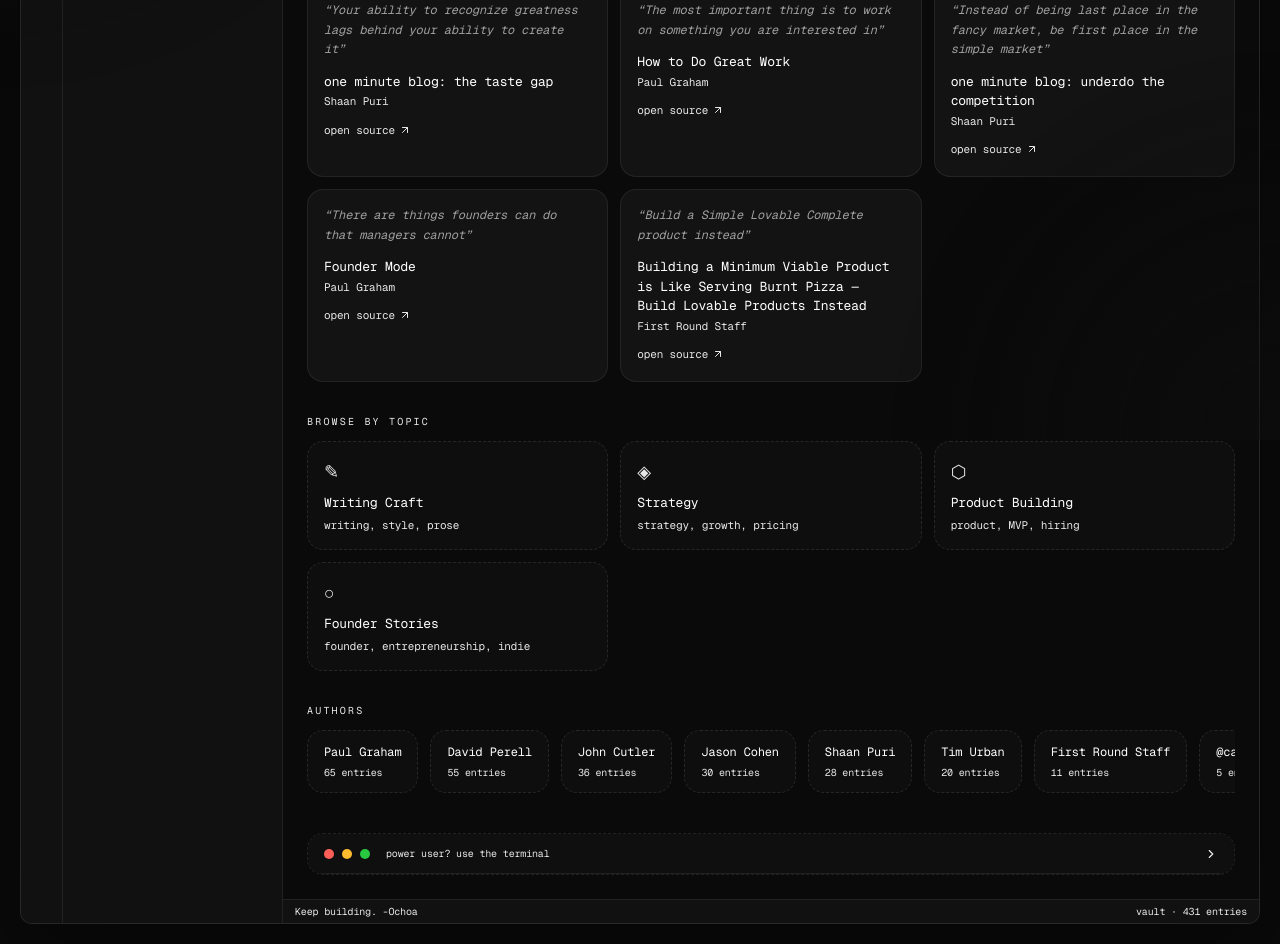
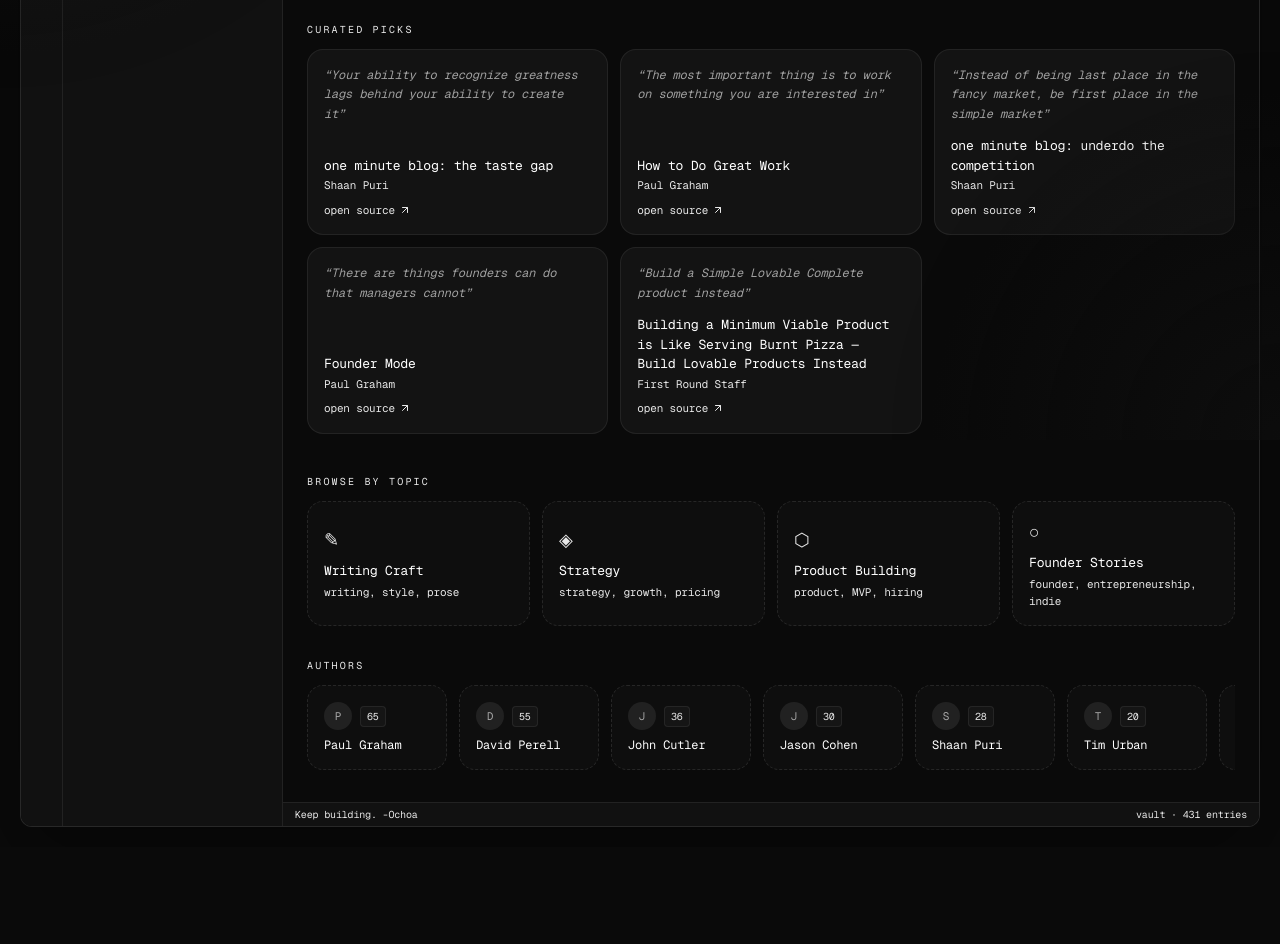
Before and after one commit to bravura-studio/andochoa.com, a Next.js app: page /vault in a window 1280 px wide. Shown: the part 360-1304 px from the top of the page. After the commit the page ends 1207 px from the top, so only its background shows below. Built offline with nearby package versions, Linux system fonts and the light colour scheme.

Commit message:
feat(vault): UX polish — 11 fixes (BRAA-256) (#21)

```diff
--- a/components/site-shell.tsx
+++ b/components/site-shell.tsx
@@ -152,7 +152,7 @@
               </div>
             </div>
 
-            <div className="min-h-0 flex-1 overflow-y-auto bg-background px-4 py-4 sm:px-6 sm:py-6">{children}</div>
+            <div className="shell-content-scroll min-h-0 flex-1 overflow-y-auto bg-background px-4 py-4 sm:px-6 sm:py-6">{children}</div>
 
             <div className="shell-chrome flex h-6 items-center justify-between border-t px-3 text-[10px] text-white/28">
               <span>Keep building. -Ochoa</span>
--- a/components/vault-workspace.tsx
+++ b/components/vault-workspace.tsx
@@ -1,8 +1,8 @@
 "use client";
 
 import Link from "next/link";
-import { useEffect, useMemo, useRef, useState } from "react";
-import { ArrowUpRight, ChevronDown, ChevronRight } from "lucide-react";
+import { useCallback, useEffect, useMemo, useRef, useState } from "react";
+import { ArrowUpRight, ChevronUp, X } from "lucide-react";
 import Fuse from "fuse.js";
 import { SiteShell } from "@/components/site-shell";
 import type { VaultEntry } from "@/lib/vault";
@@ -34,13 +34,20 @@
   return suggestions[index] ?? suggestions[0] ?? "";
 }
 
+function useDebounce<T>(value: T, delay: number): T {
+  const [debounced, setDebounced] = useState(value);
+  useEffect(() => {
+    const t = setTimeout(() => setDebounced(value), delay);
+    return () => clearTimeout(t);
+  }, [value, delay]);
+  return debounced;
+}
+
 function getTopAuthors(entries: VaultEntry[]) {
   const counts = new Map<string, number>();
   for (const entry of entries) {
-    const author = entry.authorLabel;
-    if (author && author !== "Unknown") {
-      counts.set(author, (counts.get(author) ?? 0) + 1);
-    }
+    const a = entry.authorLabel;
+    if (a && a !== "Unknown") counts.set(a, (counts.get(a) ?? 0) + 1);
   }
   return [...counts.entries()]
     .sort((a, b) => b[1] - a[1])
@@ -57,14 +64,50 @@
   return [...counts.entries()].sort((a, b) => a[0].localeCompare(b[0]));
 }
 
+function getDomain(url: string | null): string | null {
+  if (!url) return null;
+  try {
+    return new URL(url).hostname.replace(/^www\./, "");
+  } catch {
+    return null;
+  }
+}
+
+function getUniqueAuthorCount(entries: VaultEntry[]): number {
+  const s = new Set<string>();
+  for (const e of entries) {
+    if (e.authorLabel && e.authorLabel !== "Unknown") s.add(e.authorLabel);
+  }
+  return s.size;
+}
+
 export function VaultWorkspace({ entries }: VaultWorkspaceProps) {
-  const [query, setQuery] = useState("");
+  const [rawQuery, setRawQuery] = useState("");
   const [activeFolder, setActiveFolder] = useState<string>("");
-  const [terminalOpen, setTerminalOpen] = useState(false);
+  const [activeCluster, setActiveCluster] = useState<string>("");
+  const [activeAuthor, setActiveAuthor] = useState<string>("");
+  const [showBackToTop, setShowBackToTop] = useState(false);
 
+  const query = useDebounce(rawQuery, 300);
   const isSearching = query.trim().length > 0;
+  const hasFilter = isSearching || !!activeCluster || !!activeAuthor || !!activeFolder;
+
   const placeholder = useRotatingPlaceholder(PLACEHOLDER_SUGGESTIONS, !isSearching);
   const inputRef = useRef<HTMLInputElement>(null);
+  const resultsRef = useRef<HTMLDivElement>(null);
+  const clustersRef = useRef<HTMLElement>(null);
+
+  // Back-to-top: appear after user scrolls past clusters section
+  useEffect(() => {
+    const scrollEl = document.querySelector(".shell-content-scroll") ?? window;
+    const handleScroll = () => {
+      const el = clustersRef.current;
+      if (!el) return;
+      setShowBackToTop(el.getBoundingClientRect().bottom < 0);
+    };
+    scrollEl.addEventListener("scroll", handleScroll, { passive: true });
+    return () => scrollEl.removeEventListener("scroll", handleScroll);
+  }, []);
 
   const fuse = useMemo(
     () =>
@@ -76,17 +119,26 @@
     [entries],
   );
 
-  const searchResults = useMemo(() => {
-    if (!query.trim()) return [];
-    return fuse.search(query.trim()).map((r) => r.item);
-  }, [fuse, query]);
+  const displayEntries = useMemo(() => {
+    if (isSearching) return fuse.search(query.trim()).map((r) => r.item);
+    if (activeAuthor) return entries.filter((e) => e.authorLabel === activeAuthor);
+    if (activeCluster) {
+      const cluster = vaultClusters.find((c) => c.label === activeCluster);
+      if (!cluster) return [];
+      const kws = cluster.keywords.map((k) => k.toLowerCase());
+      return entries.filter((e) => {
+        const text = `${e.title} ${e.folderPath} ${e.snippet} ${e.authorLabel}`.toLowerCase();
+        return kws.some((kw) => text.includes(kw));
+      });
+    }
+    if (activeFolder) {
+      return entries.filter(
+        (e) => e.folderPath === activeFolder || e.folderPath.startsWith(`${activeFolder}/`),
+      );
+    }
+    return [];
+  }, [fuse, query, isSearching, activeAuthor, activeCluster, activeFolder, entries]);
 
-  const folderFiltered = useMemo(() => {
-    if (!activeFolder) return entries;
-    return entries.filter((e) => e.folderPath === activeFolder || e.folderPath.startsWith(`${activeFolder}/`));
-  }, [entries, activeFolder]);
-
-  const displayEntries = isSearching ? searchResults : folderFiltered;
   const hasResults = displayEntries.length > 0;
 
   const entryBySlug = useMemo(() => new Map(entries.map((e) => [e.slug, e])), [entries]);
@@ -104,24 +156,74 @@
 
   const topAuthors = useMemo(() => getTopAuthors(entries), [entries]);
   const topFolders = useMemo(() => getTopLevelFolders(entries), [entries]);
+  const uniqueAuthorCount = useMemo(() => getUniqueAuthorCount(entries), [entries]);
+  const collectionCount = topFolders.length;
+
+  // Top 3 entries per author for spotlight preview
+  const authorTopEntries = useMemo(() => {
+    const map = new Map<string, VaultEntry[]>();
+    for (const { author } of topAuthors) {
+      map.set(author, entries.filter((e) => e.authorLabel === author).slice(0, 3));
+    }
+    return map;
+  }, [topAuthors, entries]);
+
+  const scrollToResults = useCallback(() => {
+    requestAnimationFrame(() => {
+      resultsRef.current?.scrollIntoView({ behavior: "smooth", block: "start" });
+    });
+  }, []);
+
+  function clearFilters() {
+    setRawQuery("");
+    setActiveCluster("");
+    setActiveAuthor("");
+    setActiveFolder("");
+  }
 
   function handleChip(term: string) {
-    setQuery(term);
+    setRawQuery(term);
+    setActiveCluster("");
+    setActiveAuthor("");
     setActiveFolder("");
     inputRef.current?.focus();
+    scrollToResults();
   }
 
   function handleFolderFilter(folder: string) {
-    setActiveFolder(activeFolder === folder ? "" : folder);
-    setQuery("");
+    const next = activeFolder === folder ? "" : folder;
+    setActiveFolder(next);
+    setRawQuery("");
+    setActiveCluster("");
+    setActiveAuthor("");
+    if (next) scrollToResults();
   }
 
-  const terminalLines = [
-    "knowledge vault online",
-    `${entries.length} indexed sources loaded`,
-    activeFolder ? `scope: ${activeFolder}` : "scope: root",
-    query ? `query: ${query}` : "query: idle",
-  ];
+  function handleCluster(label: string) {
+    const next = activeCluster === label ? "" : label;
+    setActiveCluster(next);
+    setRawQuery("");
+    setActiveAuthor("");
+    setActiveFolder("");
+    if (next) scrollToResults();
+  }
+
+  function handleAuthor(author: string) {
+    const next = activeAuthor === author ? "" : author;
+    setActiveAuthor(next);
+    setRawQuery("");
+    setActiveCluster("");
+    setActiveFolder("");
+    if (next) scrollToResults();
+  }
+
+  function handleBackToTop() {
+    (document.querySelector(".shell-content-scroll") as HTMLElement | null)?.scrollTo({
+      top: 0,
+      behavior: "smooth",
+    });
+    inputRef.current?.focus();
+  }
 
   const sidebar = useMemo(
     () => (
@@ -130,9 +232,16 @@
           <p className="px-1 text-[10px] uppercase tracking-[0.22em] text-white/28">vault/</p>
           <button
             className={`flex w-full items-center rounded-md px-3 py-2 text-left text-[12px] transition ${
-              !activeFolder ? "bg-white/[0.06] text-white" : "text-white/42 hover:bg-white/[0.04] hover:text-white/72"
+              !activeFolder
+                ? "bg-white/[0.06] text-white"
+                : "text-white/42 hover:bg-white/[0.04] hover:text-white/72"
             }`}
-            onClick={() => { setActiveFolder(""); setQuery(""); }}
+            onClick={() => {
+              setActiveFolder("");
+              setRawQuery("");
+              setActiveCluster("");
+              setActiveAuthor("");
+            }}
             type="button"
           >
             vault/ ({entries.length})
@@ -168,33 +277,47 @@
       tabs={[{ active: true, label: "vault" }]}
     >
       <div className="space-y-8">
+        {/* 1. Search bar — sticky at top of scroll area on mobile */}
         <section className="space-y-4">
+          <div className="sticky top-0 z-10 -mx-4 px-4 pb-3 pt-1 sm:-mx-6 sm:px-6 bg-[#0a0a0a]/95 backdrop-blur-sm">
             <div className="relative">
               <input
                 ref={inputRef}
+                aria-label="Search vault"
                 className="w-full rounded-lg border border-white/14 bg-white/[0.04] px-5 py-4 text-[15px] text-white outline-none placeholder:text-white/28 focus:border-white/24 focus:bg-white/[0.06] transition"
-              onChange={(e) => { setQuery(e.target.value); setActiveFolder(""); }}
+                onChange={(e) => {
+                  setRawQuery(e.target.value);
+                  setActiveCluster("");
+                  setActiveAuthor("");
+                  setActiveFolder("");
+                }}
                 placeholder={placeholder}
                 type="search"
-              value={query}
-              aria-label="Search vault"
+                value={rawQuery}
               />
-            {query && (
+              {rawQuery && (
                 <button
-                className="absolute right-4 top-1/2 -translate-y-1/2 text-[11px] text-white/36 hover:text-white/60 transition"
-                onClick={() => setQuery("")}
+                  className="absolute right-4 top-1/2 -translate-y-1/2 flex items-center gap-1 text-[11px] text-white/36 hover:text-white/60 transition"
+                  onClick={() => setRawQuery("")}
                   type="button"
                 >
+                  <X className="h-3 w-3" />
                   clear
                 </button>
               )}
             </div>
+          </div>
 
+          {/* Chips with active state */}
           <div className="space-y-2">
             <div className="flex flex-wrap gap-2">
               {POPULAR_CHIPS.map((chip) => (
                 <button
-                  className="rounded-full border border-white/10 bg-white/[0.03] px-3 py-1 text-[12px] text-white/56 transition hover:border-white/20 hover:bg-white/[0.06] hover:text-white"
+                  className={`rounded-full border px-3 py-1 text-[12px] transition ${
+                    rawQuery === chip
+                      ? "border-white/30 bg-white/[0.10] text-white"
+                      : "border-white/10 bg-white/[0.03] text-white/56 hover:border-white/20 hover:bg-white/[0.06] hover:text-white"
+                  }`}
                   key={chip}
                   onClick={() => handleChip(chip)}
                   type="button"
@@ -206,7 +329,11 @@
             <div className="flex flex-wrap gap-2">
               {AUTHOR_CHIPS.map((author) => (
                 <button
-                  className="rounded-full border border-white/8 bg-white/[0.02] px-3 py-1 text-[12px] text-white/42 transition hover:border-white/16 hover:bg-white/[0.04] hover:text-white/72"
+                  className={`rounded-full border px-3 py-1 text-[12px] transition ${
+                    rawQuery === author
+                      ? "border-white/20 bg-white/[0.07] text-white/80"
+                      : "border-white/8 bg-white/[0.02] text-white/42 hover:border-white/16 hover:bg-white/[0.04] hover:text-white/72"
+                  }`}
                   key={author}
                   onClick={() => handleChip(author)}
                   type="button"
@@ -218,31 +345,19 @@
           </div>
         </section>
 
-        {isSearching && (
+        {/* 10. Stats bar */}
         <section>
-            {hasResults ? (
-              <div className="space-y-2">
-                <p className="text-[10px] uppercase tracking-[0.22em] text-white/28">
-                  {displayEntries.length} result{displayEntries.length !== 1 ? "s" : ""} for &ldquo;{query}&rdquo;
+          <p className="text-[11px] text-white/28 tracking-wide">
+            {entries.length} sources · {uniqueAuthorCount} authors · {collectionCount} collections ·
+            curated since 2025
           </p>
-                <div className="space-y-2 max-h-[600px] overflow-y-auto pr-1">
-                  {displayEntries.slice(0, 20).map((entry) => (
-                    <ResultCard key={entry.id} entry={entry} />
-                  ))}
-                </div>
-              </div>
-            ) : (
-              <NoResults query={query} onChip={handleChip} />
-            )}
         </section>
-        )}
 
-        {!isSearching && (
-          <>
+        {/* 6. Curated picks — horizontal scroll on mobile */}
         {pickedEntries.length > 0 && (
           <section className="space-y-3">
             <p className="text-[10px] uppercase tracking-[0.22em] text-white/28">curated picks</p>
-                <div className="grid gap-3 sm:grid-cols-2 lg:grid-cols-3">
+            <div className="flex gap-3 overflow-x-auto pb-2 scrollbar-none sm:grid sm:grid-cols-2 lg:grid-cols-3">
               {pickedEntries.map(({ entry, note }) => (
                 <PickCard key={entry.id} entry={entry} note={note} />
               ))}
@@ -250,14 +365,19 @@
           </section>
         )}
 
-            <section className="space-y-3">
+        {/* 8. Cluster cards with active state */}
+        <section className="space-y-3" ref={clustersRef}>
           <p className="text-[10px] uppercase tracking-[0.22em] text-white/28">browse by topic</p>
-              <div className="grid gap-3 sm:grid-cols-2 lg:grid-cols-3">
+          <div className="grid grid-cols-2 gap-3 lg:grid-cols-4">
             {vaultClusters.map((cluster) => (
               <button
-                    className="rounded-lg border border-dashed border-white/10 bg-white/[0.02] p-4 text-left transition hover:border-white/18 hover:bg-white/[0.04]"
+                className={`rounded-lg border p-4 text-left transition ${
+                  activeCluster === cluster.label
+                    ? "border-white/28 bg-white/[0.07]"
+                    : "border-dashed border-white/10 bg-white/[0.02] hover:border-white/18 hover:bg-white/[0.04]"
+                }`}
                 key={cluster.label}
-                    onClick={() => handleChip(cluster.keywords[0] ?? cluster.label)}
+                onClick={() => handleCluster(cluster.label)}
                 type="button"
               >
                 <span className="text-[18px]">{cluster.icon}</span>
@@ -268,113 +388,161 @@
           </div>
         </section>
 
+        {/* 7. Author spotlight — interactive, horizontal scroll */}
         <section className="space-y-3">
           <p className="text-[10px] uppercase tracking-[0.22em] text-white/28">authors</p>
           <div className="flex gap-3 overflow-x-auto pb-2 scrollbar-none">
-                {topAuthors.map(({ author, count }) => (
+            {topAuthors.map(({ author, count }) => {
+              const preview = authorTopEntries.get(author) ?? [];
+              const isActive = activeAuthor === author;
+              return (
                 <button
-                    className="shrink-0 rounded-lg border border-dashed border-white/10 bg-white/[0.02] px-4 py-3 text-left transition hover:border-white/18 hover:bg-white/[0.04]"
+                  className={`shrink-0 min-w-[140px] max-w-[180px] rounded-lg border p-4 text-left transition ${
+                    isActive
+                      ? "border-white/28 bg-white/[0.07]"
+                      : "border-dashed border-white/10 bg-white/[0.02] hover:border-white/18 hover:bg-white/[0.04]"
+                  }`}
                   key={author}
-                    onClick={() => handleChip(author)}
+                  onClick={() => handleAuthor(author)}
                   type="button"
                 >
-                    <p className="text-[12px] text-white">{author}</p>
-                    <p className="mt-1 text-[10px] text-white/36">{count} entries</p>
+                  <div className="flex items-center gap-2">
+                    <div className="flex h-7 w-7 shrink-0 items-center justify-center rounded-full bg-white/[0.08] text-[11px] text-white/60 font-mono">
+                      {author[0]?.toUpperCase()}
+                    </div>
+                    <span className="rounded px-1.5 py-0.5 text-[10px] text-white/36 border border-white/8 bg-white/[0.03]">
+                      {count}
+                    </span>
+                  </div>
+                  <p className="mt-2 text-[12px] text-white leading-tight">{author}</p>
+                  {isActive && preview.length > 0 && (
+                    <div className="mt-3 space-y-1.5 border-t border-white/8 pt-2">
+                      {preview.map((e) => (
+                        <div key={e.id} className="space-y-0.5">
+                          <p className="text-[10px] text-white/60 leading-snug line-clamp-2">{e.title}</p>
+                          {getDomain(e.sourceUrl) && (
+                            <p className="text-[9px] text-white/28 font-mono">{getDomain(e.sourceUrl)}</p>
+                          )}
+                        </div>
+                      ))}
+                    </div>
+                  )}
                 </button>
-                ))}
+              );
+            })}
           </div>
         </section>
 
-            {activeFolder && (
-              <section className="space-y-2">
+        {/* 5. Results — only visible after search or filter interaction */}
+        {hasFilter && (
+          <section ref={resultsRef} className="space-y-3">
+            <div className="flex items-center justify-between gap-4">
               <p className="text-[10px] uppercase tracking-[0.22em] text-white/28">
-                  {activeFolder}/ · {folderFiltered.length} entries
+                {isSearching
+                  ? hasResults
+                    ? `${displayEntries.length} result${displayEntries.length !== 1 ? "s" : ""} for "${query}"`
+                    : `no results for "${query}"`
+                  : `${displayEntries.length} result${displayEntries.length !== 1 ? "s" : ""}`}
               </p>
-                <div className="space-y-2 max-h-[500px] overflow-y-auto pr-1">
-                  {folderFiltered.slice(0, 20).map((entry) => (
+              {!isSearching && hasFilter && (
+                <button
+                  className="flex shrink-0 items-center gap-1 text-[11px] text-white/36 hover:text-white/60 transition"
+                  onClick={clearFilters}
+                  type="button"
+                >
+                  <X className="h-3 w-3" />
+                  clear filter
+                </button>
+              )}
+            </div>
+            {hasResults ? (
+              <div className="space-y-2 animate-in fade-in duration-200">
+                {displayEntries.slice(0, 40).map((entry) => (
                   <ResultCard key={entry.id} entry={entry} />
                 ))}
               </div>
+            ) : (
+              <NoResults query={query} onChip={handleChip} />
+            )}
           </section>
         )}
+      </div>
 
-            <section className="overflow-hidden rounded-lg border border-dashed border-white/10">
+      {/* 9. Back to top floating button */}
+      {showBackToTop && (
         <button
-                className="flex w-full items-center gap-2 border-b border-white/7 bg-white/[0.02] px-4 py-3 text-left"
-                onClick={() => setTerminalOpen((o) => !o)}
+          className="fixed bottom-8 right-8 z-50 flex items-center gap-1.5 rounded-md border border-white/14 bg-[#111111] px-3 py-2 text-[11px] text-white/50 shadow-lg transition hover:border-white/24 hover:text-white/80"
+          onClick={handleBackToTop}
           type="button"
         >
-                <span className="h-2.5 w-2.5 rounded-full bg-[#ff5f57]" />
-                <span className="h-2.5 w-2.5 rounded-full bg-[#febc2e]" />
-                <span className="h-2.5 w-2.5 rounded-full bg-[#28c840]" />
-                <span className="ml-2 text-[10px] text-white/36">power user? use the terminal</span>
-                <span className="ml-auto text-white/28">
-                  {terminalOpen ? <ChevronDown className="h-3.5 w-3.5" /> : <ChevronRight className="h-3.5 w-3.5" />}
-                </span>
+          <ChevronUp className="h-3.5 w-3.5" />
+          top
         </button>
-              {terminalOpen && (
-                <div className="vault-terminal space-y-2 px-4 py-4 text-[12px] leading-7">
-                  {terminalLines.map((line) => (
-                    <p key={line}>{line}</p>
-                  ))}
-                </div>
       )}
-            </section>
-          </>
-        )}
-      </div>
     </SiteShell>
   );
 }
 
 function ResultCard({ entry }: { entry: VaultEntry }) {
   const year = new Date(entry.publishedAt).getFullYear();
+  const domain = getDomain(entry.sourceUrl);
 
-  return (
-    <div className="rounded-md border border-dashed border-white/10 bg-white/[0.03] px-4 py-3 transition hover:bg-white/[0.05]">
-      <p className="text-[13px] text-white">{entry.title}</p>
-      <p className="mt-1 text-[11px] text-white/40">
-        {entry.authorLabel} · {entry.folderPath} · {year}
-      </p>
+  const inner = (
+    <div className="group rounded-md border border-dashed border-white/10 bg-white/[0.03] px-4 py-3 transition hover:border-white/18 hover:bg-white/[0.05] hover:-translate-y-px">
+      <div className="flex items-start justify-between gap-3">
+        <p className="text-[13px] font-bold text-white leading-snug">{entry.title}</p>
+        {domain && (
+          <span className="mt-0.5 shrink-0 rounded px-1.5 py-0.5 text-[10px] text-white/28 border border-white/8 bg-white/[0.03] font-mono">
+            {domain}
+          </span>
+        )}
+      </div>
+      <div className="mt-1 flex items-center justify-between gap-2">
+        <p className="text-[11px] text-white/40">{entry.authorLabel}</p>
+        <p className="text-[11px] text-white/28">{year}</p>
+      </div>
       {entry.snippet && (
         <p className="mt-1.5 text-[12px] text-white/28 line-clamp-2">{entry.snippet}</p>
       )}
-      {entry.sourceUrl && (
-        <Link
-          className="mt-2 inline-flex items-center gap-1 text-[11px] text-white/38 transition hover:text-white/70"
-          href={entry.sourceUrl}
-          rel="noreferrer"
-          target="_blank"
-        >
-          source <ArrowUpRight className="h-3 w-3" />
-        </Link>
-      )}
     </div>
   );
+
+  if (entry.sourceUrl) {
+    return (
+      <Link href={entry.sourceUrl} rel="noreferrer" target="_blank" className="block">
+        {inner}
+      </Link>
+    );
+  }
+  return inner;
 }
 
 function PickCard({ entry, note }: { entry: VaultEntry; note: string }) {
-  return (
-    <div className="rounded-lg border border-white/12 bg-white/[0.04] p-4 space-y-3">
-      <blockquote className="text-[12px] text-white/60 italic leading-relaxed">
+  const inner = (
+    <div className="flex h-full min-w-[220px] flex-col rounded-lg border border-white/12 bg-white/[0.04] p-4 sm:min-w-0">
+      <blockquote className="flex-1 text-[12px] text-white/60 italic leading-relaxed">
         &ldquo;{note}&rdquo;
       </blockquote>
-      <div>
+      <div className="mt-3">
         <p className="text-[13px] text-white">{entry.title}</p>
         <p className="mt-0.5 text-[11px] text-white/36">{entry.authorLabel}</p>
       </div>
       {entry.sourceUrl && (
-        <Link
-          className="inline-flex items-center gap-1 text-[11px] text-white/38 transition hover:text-white/70"
-          href={entry.sourceUrl}
-          rel="noreferrer"
-          target="_blank"
-        >
+        <span className="mt-2 inline-flex items-center gap-1 text-[11px] text-white/38">
           open source <ArrowUpRight className="h-3 w-3" />
-        </Link>
+        </span>
       )}
     </div>
   );
+
+  if (entry.sourceUrl) {
+    return (
+      <Link href={entry.sourceUrl} rel="noreferrer" target="_blank" className="block transition hover:opacity-80">
+        {inner}
+      </Link>
+    );
+  }
+  return inner;
 }
 
 function NoResults({ query, onChip }: { query: string; onChip: (term: string) => void }) {
```
Lines whose indentation alone changed are shown as unchanged.
